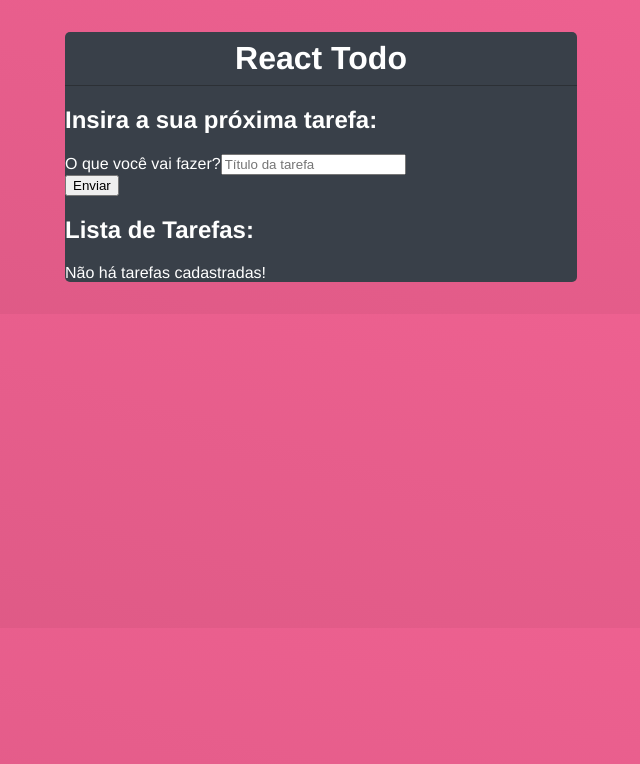
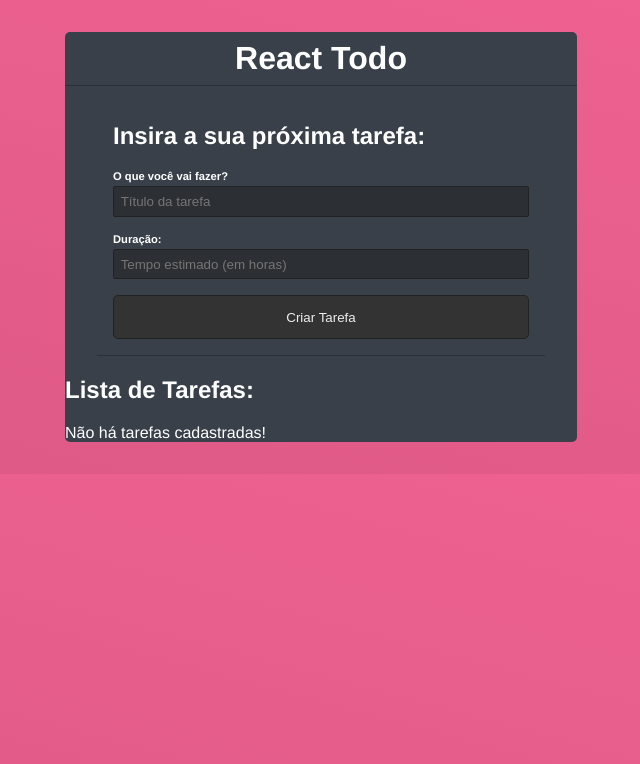
Before and after one commit to lucianobrsts/todo, a React (Create React App) app: page / in a window 1280 px wide. Shown: the top 764 px of the page, without its empty margins (319-959 px from the left). Built offline with nearby package versions, Linux system fonts and the light colour scheme.

Commit message:
Estiliza componentes App

```diff
--- a/src/App.css
+++ b/src/App.css
@@ -15,3 +15,50 @@
 .todo-header h1 {
   margin: 0;
 }
+
+.form-todo {
+  padding: 1em;
+  margin: 0 2em;
+  border-bottom: 1px solid #2c3035;
+}
+
+.form-todo he,
+.list-todo he {
+  text-align: center;
+  margin-top: 0;
+}
+
+.form-control {
+  display: flex;
+  flex-direction: column;
+  margin-bottom: 1em;
+}
+
+.form-control label {
+  font-weight: bold;
+  font-size: .7em;
+  margin-bottom: .4em;
+}
+
+.form-control input {
+  border: 1px solid #222;
+  border-radius: 2px;
+  background-color: #2c3035;
+  padding: .5em;
+  color: #dfdfdf;
+}
+
+input[type="submit"] {
+  background-color: #333;
+  color: #eee;
+  display: block;
+  width: 100%;
+  border: 1px solid #222;
+  border-radius: 5px;
+  padding: 1em;
+  cursor: pointer;
+}
+
+input[type="submit"]:hover {
+  background-color: #6e5867;
+}
--- a/src/App.js
+++ b/src/App.js
@@ -14,9 +14,19 @@
 
   const handleSubmit = (e) => {
     e.preventDefault()
-    console.log(title)
+
+    const todo = {
+      id: Math.random(),
+      title,
+      time,
+      done: false,
+    }
+
+    //Envio para api
+    console.log(todo)
+
     setTitle("")
-    console.log("enviou!")
+    setTime("")
   }
 
   return (
@@ -39,7 +49,19 @@
               required
             />
           </div>
-          <input type='submit' value="Enviar" />
+
+          <div className='form-control'>
+            <label htmlFor='time'>Duração:</label>
+            <input
+              type='text'
+              name='time'
+              placeholder='Tempo estimado (em horas)'
+              onChange={(e) => setTime(e.target.value)}
+              value={time || ""}
+              required
+            />
+          </div>
+          <input type='submit' value="Criar Tarefa" />
         </form>
       </div>
 
```
